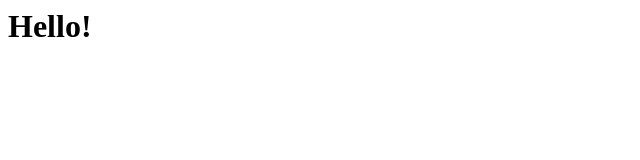
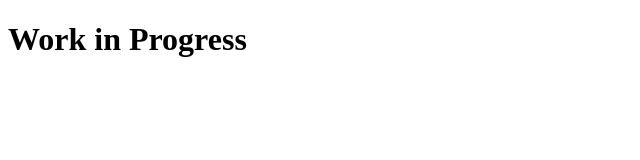
Before and after one commit to Navneethd8/navneethd8.github.io, a plain HTML site: page index.html in a window 1280 px wide. Shown: the whole page, without its empty margins (0-640 px from the left). Drawn offline with Linux system fonts and the light colour scheme.

Commit message:
Update index.html

```diff
--- a/index.html
+++ b/index.html
@@ -1,3 +1,7 @@
+<!DOCTYPE html>
+
 <html>
-  <h1>Hello!</h1>
+
+  <h1>Work in Progress<h1>
+
 </html>
```
